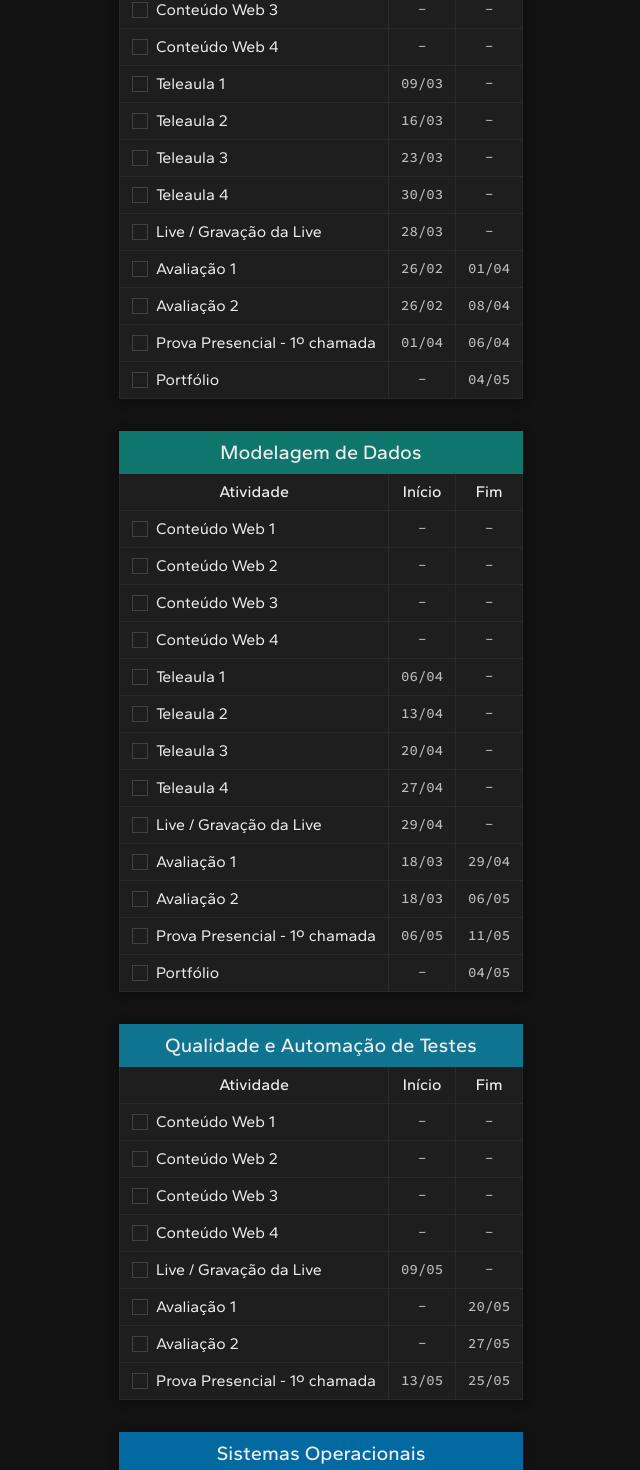
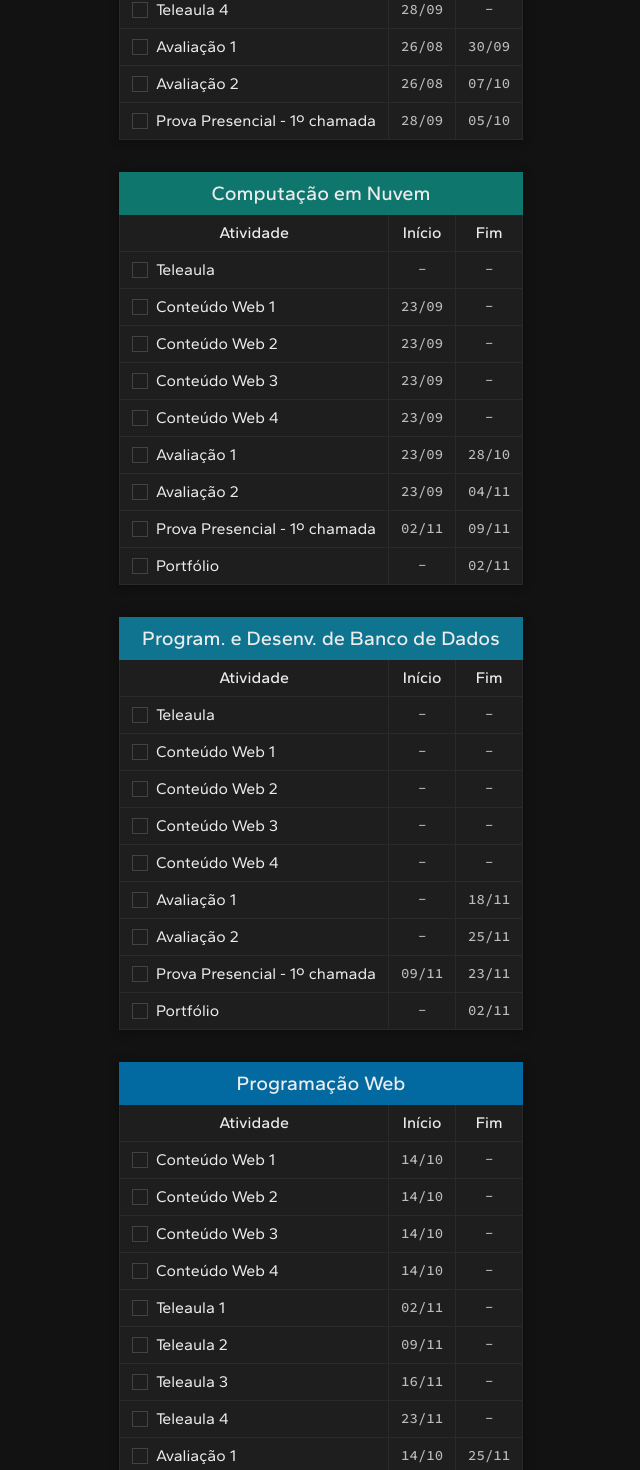
Before and after one commit to kelio-mv/ads-unopar, a React (Vite) app: page / in a window 1280 px wide. Shown: the part 771-2241 px from the top of the page, without its empty margins (319-959 px from the left). Built offline with nearby package versions, Linux system fonts and the light colour scheme.

Commit message:
Updated schedule to 2024.2

```diff
--- a/src/schedule.js
+++ b/src/schedule.js
@@ -1,105 +1,90 @@
-function getCommonActivities() {
-  return [
-    { name: "Conteúdo Web 1" },
-    { name: "Conteúdo Web 2" },
-    { name: "Conteúdo Web 3" },
-    { name: "Conteúdo Web 4" },
-  ];
-}
-
 const schedule = [
   {
-    name: "Análise Orientada a Objetos",
+    name: "Green It",
     activities: [
-      ...getCommonActivities(),
-      { name: "Teleaula 1", start: "10/02" },
-      { name: "Teleaula 2", start: "17/02" },
-      { name: "Teleaula 3", start: "24/02" },
-      { name: "Teleaula 4", start: "02/03" },
-      { name: "Live / Gravação da Live", start: "26/02" },
-      { name: "Avaliação 1", end: "04/03" },
-      { name: "Avaliação 2", end: "11/03" },
-      { name: "Prova Presencial - 1º chamada", start: "04/03", end: "09/03" },
-      { name: "Portfólio", end: "04/05" },
+      { name: "Teleaula" },
+      { name: "Conteúdo Web 1" },
+      { name: "Conteúdo Web 2" },
+      { name: "Conteúdo Web 3" },
+      { name: "Conteúdo Web 4" },
+      { name: "Avaliação 1", end: "02/09" },
+      { name: "Avaliação 2", end: "09/09" },
+      { name: "Prova Presencial - 1º chamada", start: "07/09", end: "14/09" },
     ],
     color: "#15803d",
   },
   {
-    name: "Linguagem Orientada a Objetos",
+    name: "Governança de Tecnologia",
     activities: [
-      ...getCommonActivities(),
-      { name: "Teleaula 1", start: "09/03" },
-      { name: "Teleaula 2", start: "16/03" },
-      { name: "Teleaula 3", start: "23/03" },
-      { name: "Teleaula 4", start: "30/03" },
-      { name: "Live / Gravação da Live", start: "28/03" },
-      { name: "Avaliação 1", start: "26/02", end: "01/04" },
-      { name: "Avaliação 2", start: "26/02", end: "08/04" },
-      { name: "Prova Presencial - 1º chamada", start: "01/04", end: "06/04" },
-      { name: "Portfólio", end: "04/05" },
+      { name: "Conteúdo Web 1", start: "26/08" },
+      { name: "Conteúdo Web 2", start: "26/08" },
+      { name: "Conteúdo Web 3", start: "26/08" },
+      { name: "Conteúdo Web 4", start: "26/08" },
+      { name: "Teleaula 1", start: "07/09" },
+      { name: "Teleaula 2", start: "14/09" },
+      { name: "Teleaula 3", start: "21/09" },
+      { name: "Teleaula 4", start: "28/09" },
+      { name: "Avaliação 1", start: "26/08", end: "30/09" },
+      { name: "Avaliação 2", start: "26/08", end: "07/10" },
+      { name: "Prova Presencial - 1º chamada", start: "28/09", end: "05/10" },
     ],
     color: "#047857",
   },
   {
-    name: "Modelagem de Dados",
+    name: "Computação em Nuvem",
     activities: [
-      ...getCommonActivities(),
-      { name: "Teleaula 1", start: "06/04" },
-      { name: "Teleaula 2", start: "13/04" },
-      { name: "Teleaula 3", start: "20/04" },
-      { name: "Teleaula 4", start: "27/04" },
-      { name: "Live / Gravação da Live", start: "29/04" },
-      { name: "Avaliação 1", start: "18/03", end: "29/04" },
-      { name: "Avaliação 2", start: "18/03", end: "06/05" },
-      { name: "Prova Presencial - 1º chamada", start: "06/05", end: "11/05" },
-      { name: "Portfólio", end: "04/05" },
+      { name: "Teleaula" },
+      { name: "Conteúdo Web 1", start: "23/09" },
+      { name: "Conteúdo Web 2", start: "23/09" },
+      { name: "Conteúdo Web 3", start: "23/09" },
+      { name: "Conteúdo Web 4", start: "23/09" },
+      { name: "Avaliação 1", start: "23/09", end: "28/10" },
+      { name: "Avaliação 2", start: "23/09", end: "04/11" },
+      { name: "Prova Presencial - 1º chamada", start: "02/11", end: "09/11" },
+      { name: "Portfólio", end: "02/11" },
     ],
     color: "#0f766e",
   },
   {
-    name: "Qualidade e Automação de Testes",
+    name: "Program. e Desenv. de Banco de Dados",
     activities: [
-      ...getCommonActivities(),
-      { name: "Live / Gravação da Live", start: "09/05" },
-      { name: "Avaliação 1", end: "20/05" },
-      { name: "Avaliação 2", end: "27/05" },
-      { name: "Prova Presencial - 1º chamada", start: "13/05", end: "25/05" },
+      { name: "Teleaula" },
+      { name: "Conteúdo Web 1" },
+      { name: "Conteúdo Web 2" },
+      { name: "Conteúdo Web 3" },
+      { name: "Conteúdo Web 4" },
+      { name: "Avaliação 1", end: "18/11" },
+      { name: "Avaliação 2", end: "25/11" },
+      { name: "Prova Presencial - 1º chamada", start: "09/11", end: "23/11" },
+      { name: "Portfólio", end: "02/11" },
     ],
     color: "#0e7490",
   },
   {
-    name: "Sistemas Operacionais",
+    name: "Programação Web",
     activities: [
-      ...getCommonActivities(),
-      { name: "Teleaula 1", start: "04/05" },
-      { name: "Teleaula 2", start: "11/05" },
-      { name: "Teleaula 3", start: "18/05" },
-      { name: "Teleaula 4", start: "25/05" },
-      { name: "Live / Gravação da Live", start: "23/05" },
-      { name: "Avaliação 1", start: "08/04", end: "27/05" },
-      { name: "Avaliação 2", start: "08/04", end: "03/06" },
-      { name: "Prova Presencial - 1º chamada", start: "27/05", end: "01/06" },
-      { name: "Portfólio", end: "18/05" },
+      { name: "Conteúdo Web 1", start: "14/10" },
+      { name: "Conteúdo Web 2", start: "14/10" },
+      { name: "Conteúdo Web 3", start: "14/10" },
+      { name: "Conteúdo Web 4", start: "14/10" },
+      { name: "Teleaula 1", start: "02/11" },
+      { name: "Teleaula 2", start: "09/11" },
+      { name: "Teleaula 3", start: "16/11" },
+      { name: "Teleaula 4", start: "23/11" },
+      { name: "Avaliação 1", start: "14/10", end: "25/11" },
+      { name: "Avaliação 2", start: "14/10", end: "02/12" },
+      { name: "Prova Presencial - 1º chamada", start: "23/11", end: "30/11" },
+      { name: "Portfólio", end: "16/11" },
     ],
     color: "#0369a1",
   },
   {
-    name: "Projeto de Extensão I",
-    activities: [
-      { name: "Teleaula 1" },
-      { name: "Teleaula 2" },
-      { name: "Teleaula 3" },
-      { name: `Portfólio${Array(41).join(" ")}`, end: "04/05" },
-    ],
-    color: "#1d4ed8",
-  },
-  {
     name: "Todas as disciplinas",
     activities: [
-      { name: "Avaliação Substituta 1", start: "04/06", end: "08/06" },
-      { name: "Avaliação Substituta 2", start: "04/06", end: "08/06" },
-      { name: "Prova Presencial - 2º chamada", start: "03/06", end: "08/06" },
-      { name: "Prova Presencial - recuperação", start: "10/06", end: "15/06" },
+      { name: "Avaliação Substituta 1", start: "03/12", end: "07/12" },
+      { name: "Avaliação Substituta 2", start: "03/12", end: "07/12" },
+      { name: "Prova Presencial - 2º chamada", start: "02/12", end: "07/12" },
+      { name: "Prova Presencial - recuperação", start: "09/12", end: "14/12" },
     ],
     color: "#374151",
     readOnly: true,
```
